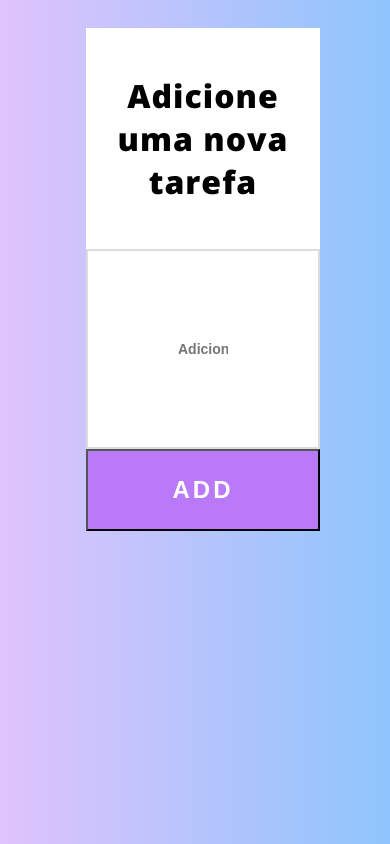
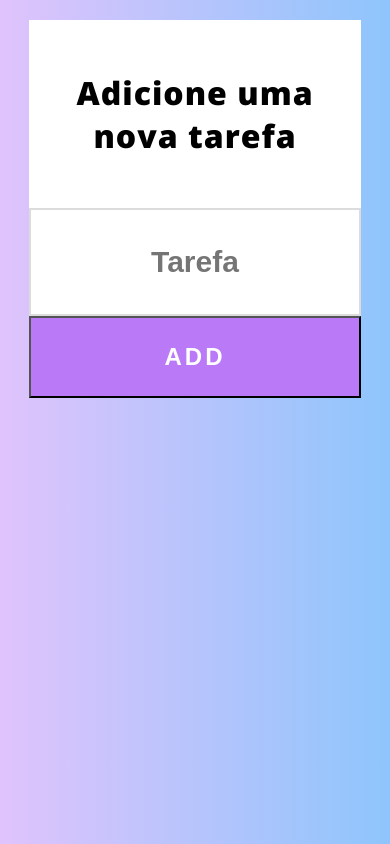
Before and after one commit to cecisousa/reprograma-to-do-list, a plain HTML site: page index.html in a window 390 px wide. Drawn offline with nearby package versions, Linux system fonts and the light colour scheme.

Commit message:
finaliza responsividade da pagina

```diff
--- a/css/style.css
+++ b/css/style.css
@@ -10,6 +10,8 @@ html {
 body {
     width: 100%;
     font-family: 'Open Sans', sans-serif;
+    margin: 0 auto;
+    overflow-x: hidden;
     background-image: linear-gradient(to right, #e0c3fc, #8ec5fc);
     display: flex;
     justify-content: center;
@@ -18,12 +20,13 @@ body {
 #boxTarefas {
     background-color: #ffffff;
     width: 60%;
-    margin-top: 5%;
+    margin: 5% 0;
+
 }
 
 #titulo {
     text-align: center;
-    padding: 30px 0;
+    padding: 30px;
     letter-spacing: 1px;
 }
 
@@ -101,31 +104,34 @@ span {
 
 /* ===== MEDIA QUERIES ===== */
 
-@media (max-width: 815px){
-    #inputTarefa {
-        font-size: 22px;
-    }
-
-    #titulo {
-        font-size: 16px;
-        padding: 25px;
+@media (max-width: 1200px){
+    #boxTarefas {
+        width: 80%;
     }
 }
 
-@media (max-width: 680px){
+@media (max-width: 650px){
+    #boxTarefas {
+        width: 85%;
+    }
+
     #inputTarefa {
-        word-wrap: break-word;
+        padding: 35px 0;
     }
 }
 
-@media (max-width: 615px){
-    #inputTarefa {
+@media (max-width: 430px){
+    #titulo {
+        font-size: 16px;
+    }
+
+    .adicionada {
+        font-size: 25px;
+    }
+}
+
+@media (max-width: 350px){
+    #titulo {
         font-size: 14px;
     }
 }
-
-@media (max-width: 545px){
-    #inputTarefa {
-        word-wrap: break-word;
-    }
-}
--- a/index.html
+++ b/index.html
@@ -15,7 +15,7 @@
         </div>
         <div>
             <form action="" id="formulario">
-                <input id="inputTarefa" type="text" placeholder="Adicione uma tarefa">
+                <input id="inputTarefa" type="text" placeholder="Tarefa">
                 <p id="erro"></p>
                 <div id="btnAdd">
                     <button id="btnAdd__enviar">Add</button>
```
